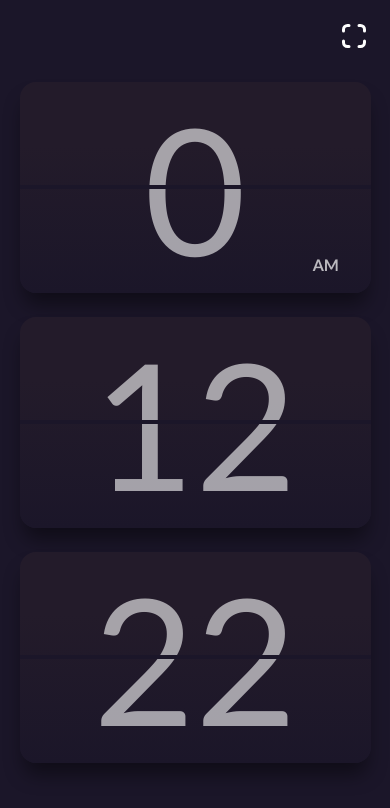
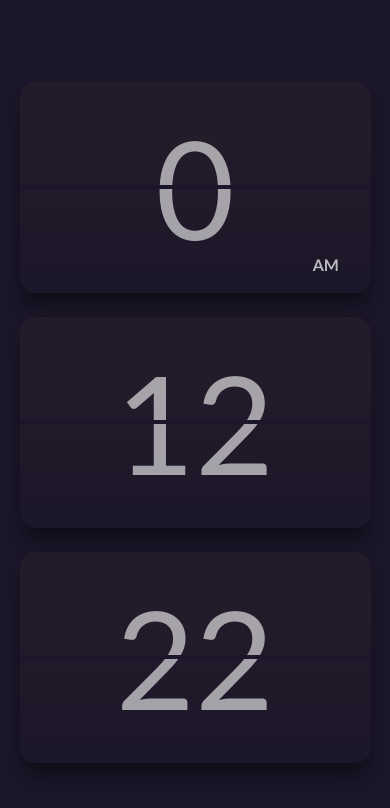
Before and after one commit to matheuslino/clock-widget, a React (Create React App) app: page / in a window 390 px wide. Shown: the top 808 px of the page. Built offline with nearby package versions, Linux system fonts and the light colour scheme.

Commit message:
[fix] minor adjusts in UI

```diff
--- a/src/components/molecules/Card/style.module.css
+++ b/src/components/molecules/Card/style.module.css
@@ -47,8 +47,9 @@
   }
   .Card {
     position: relative;
+    height: 25vh;
   }
   .Card > div:last-child {
-    font-size: 11em !important;
+    font-size: 35vw !important;
   }
 }
--- a/src/pages/Home/styles.module.css
+++ b/src/pages/Home/styles.module.css
@@ -19,3 +19,9 @@ header {
   height: 100vh;
   background-color: var(--secondary);
 }
+
+@media (max-width: 600px) {
+  header {
+    display: none;
+  }
+}
```
